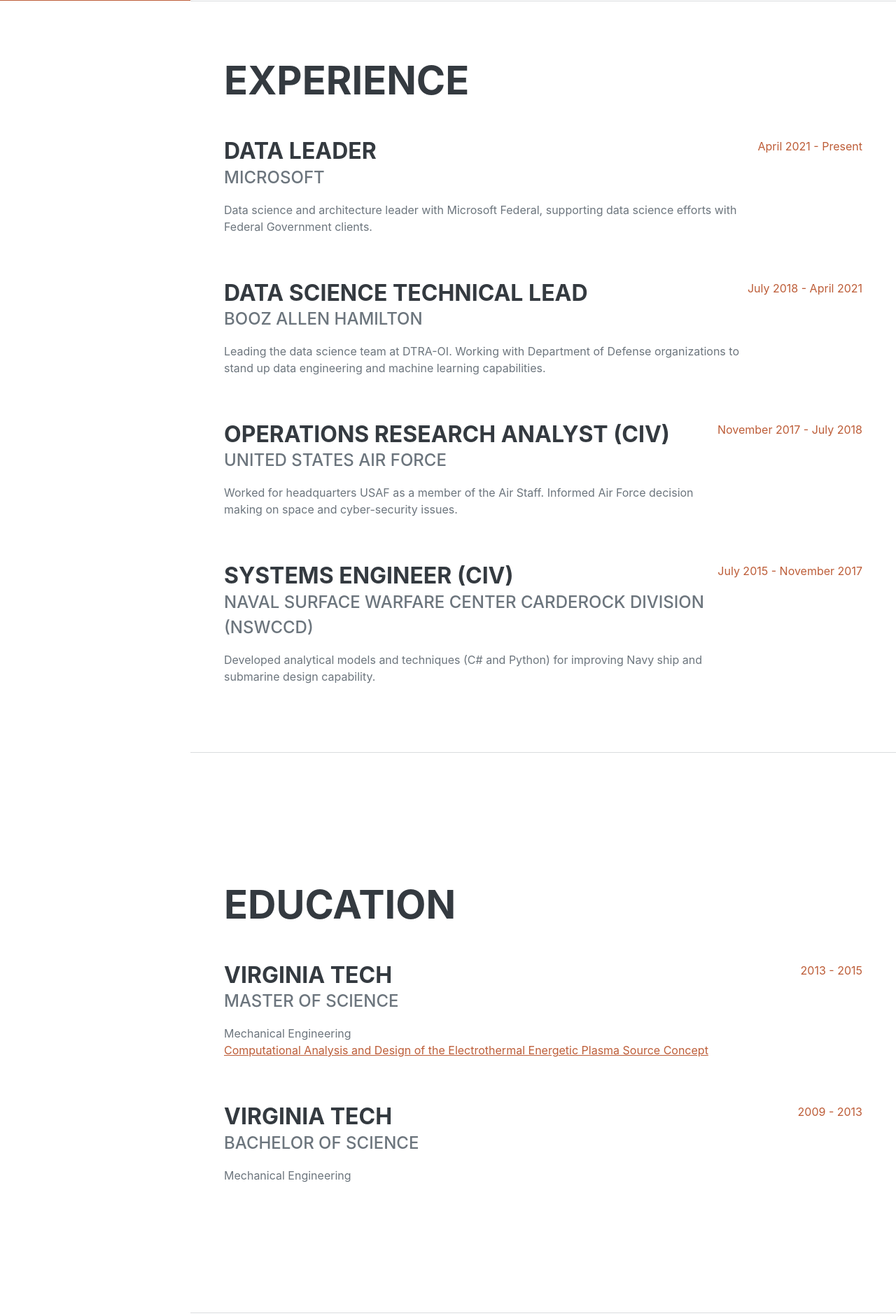
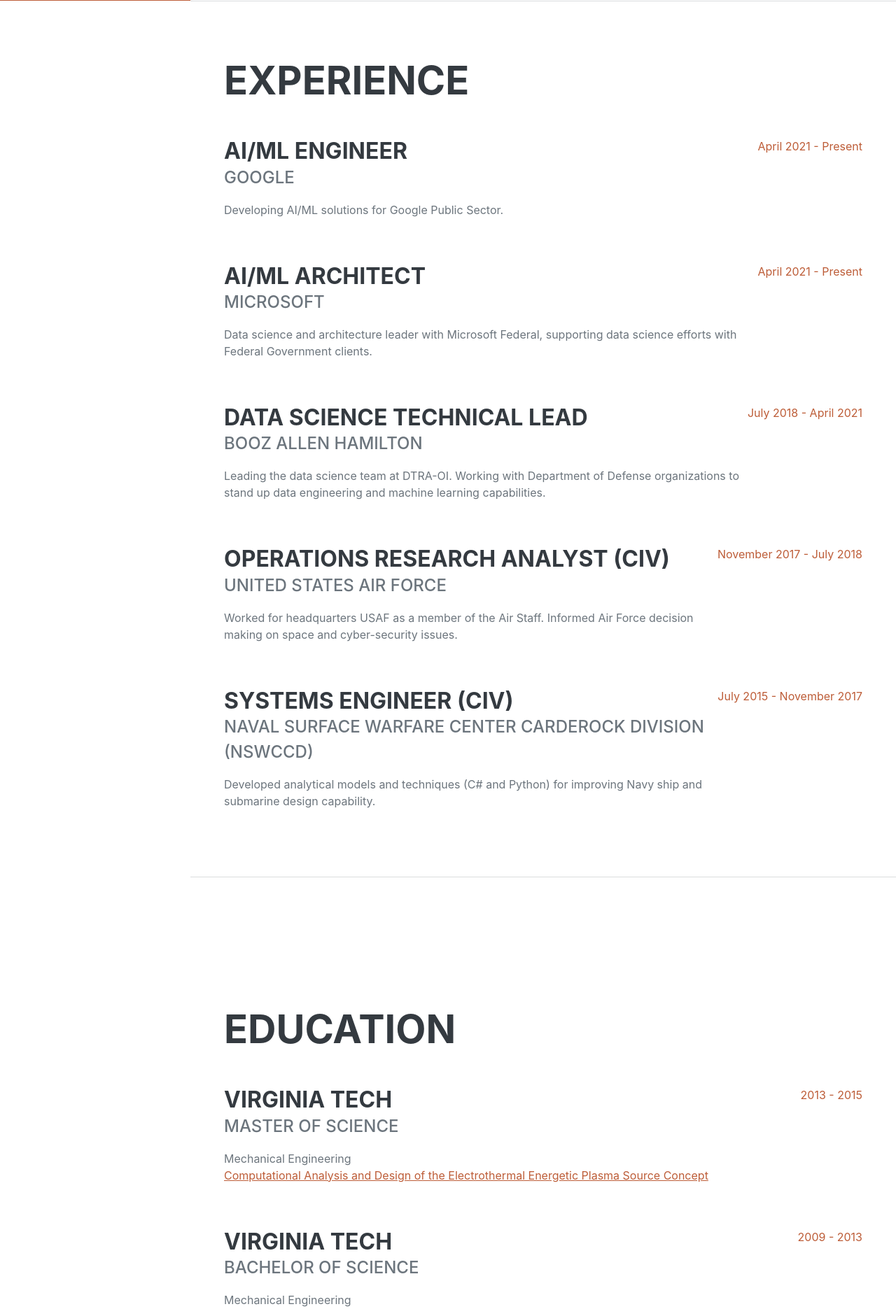
Before and after one commit to shawnmittal/azure_personal_website, a Flask app: page / in a window 1280 px wide. Shown: the part 799-2680 px from the top of the page at 70% size. Run offline with Flask 3, Linux system fonts and the light colour scheme; some libraries are stand-ins or nearby versions; some web fonts are replaced.

Commit message:
Updated experience

```diff
--- a/templates/index.html
+++ b/templates/index.html
@@ -58,7 +58,15 @@
                     <h2 class="mb-5">Experience</h2>
                     <div class="d-flex flex-column flex-md-row justify-content-between mb-5">
                         <div class="flex-grow-1">
-                            <h3 class="mb-0">Data Leader</h3>
+                            <h3 class="mb-0">AI/ML Engineer</h3>
+                            <div class="subheading mb-3">Google</div>
+                            <p>Developing AI/ML solutions for Google Public Sector.</p>
+                        </div>
+                        <div class="flex-shrink-0"><span class="text-primary">April 2021 - Present</span></div>
+                    </div>
+                    <div class="d-flex flex-column flex-md-row justify-content-between mb-5">
+                        <div class="flex-grow-1">
+                            <h3 class="mb-0">AI/ML Architect</h3>
                             <div class="subheading mb-3">Microsoft</div>
                             <p>Data science and architecture leader with Microsoft Federal, supporting data science efforts with Federal Government clients.</p>
                         </div>
```
